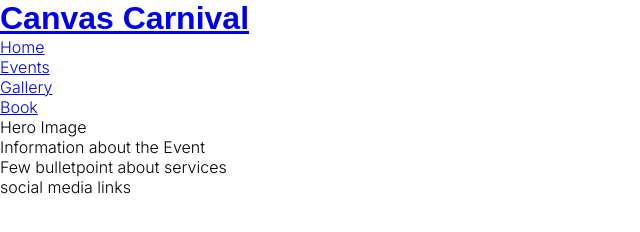
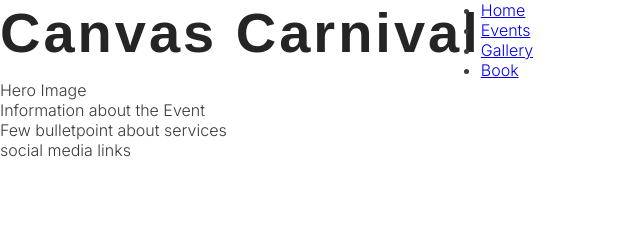
Before and after one commit to aleksandrasucho/painting_events, a plain HTML site: page index.html in a window 1280 px wide. Shown: the whole page, without its empty margins (0-640 px from the left). Drawn offline with Linux system fonts and the light colour scheme; a web font is replaced by a local one.

Commit message:
Add style for headings and logo

```diff
--- a/assets/css/style.css
+++ b/assets/css/style.css
@@ -1,4 +1,5 @@
 @import url('https://fonts.googleapis.com/css2?family=Inter:wght@300&family=Sansita+Swashed:wght@500&display=swap');
+
 
 *{
     margin: 0;
@@ -9,8 +10,20 @@
 body {
     font-family: Inter, sans-serif;
     font-weight: 400;
+    color: #3a3a3a;
+
 }
 
-h1 {
-    font-family: 'Sansita', sans-serif;
+/* Headings and logo */
+
+h1, h2 {
+    font-family: 'Sansita Swashed', sans-serif;
+    text-transform: capitalize;
+    letter-spacing: 3px;
+    color: #252525;
 }
+
+.logo {
+    float: left;
+    font-size: 350%;
+}
--- a/index.html
+++ b/index.html
@@ -15,7 +15,7 @@
 <body>
     <header>
         <a href="index.html">
-            <h1>Canvas Carnival</h1>
+            <h1 class="logo">Canvas Carnival</h1>
         </a>
         <nav>
             <ul>
```
